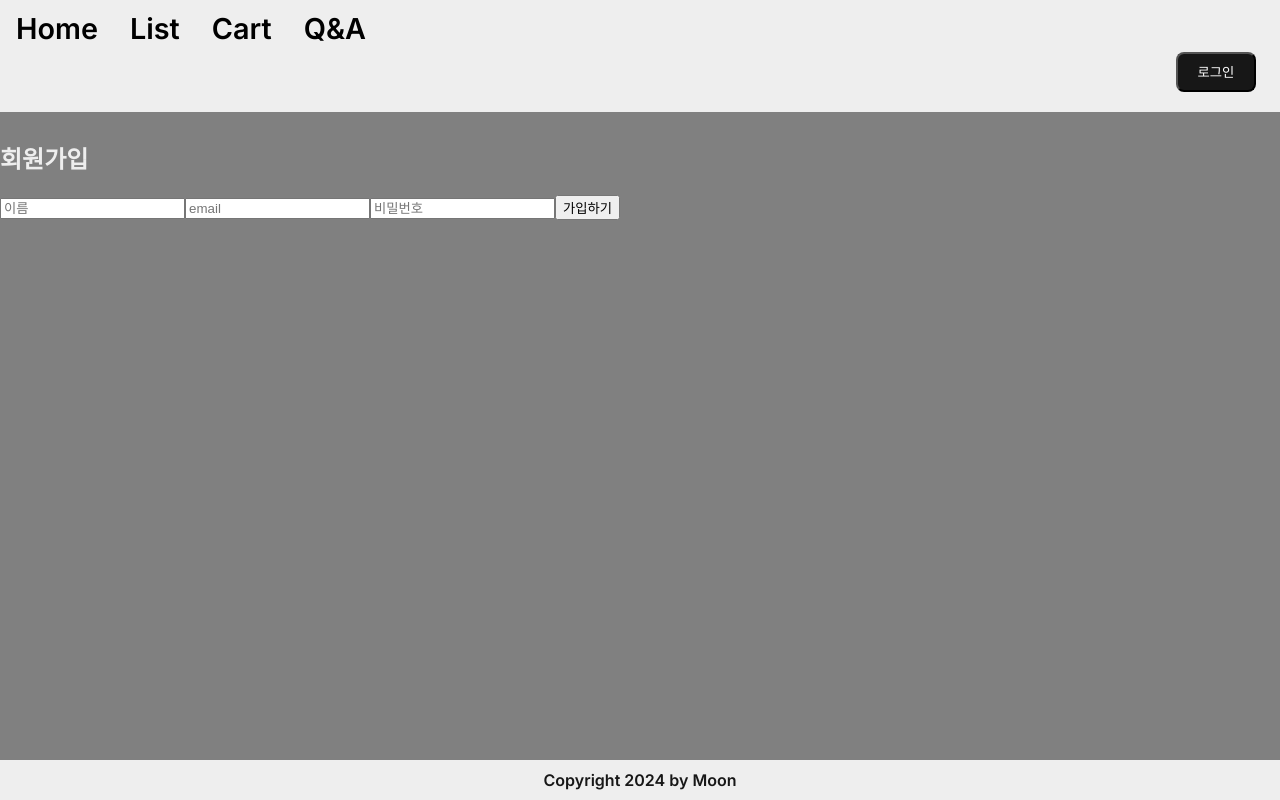
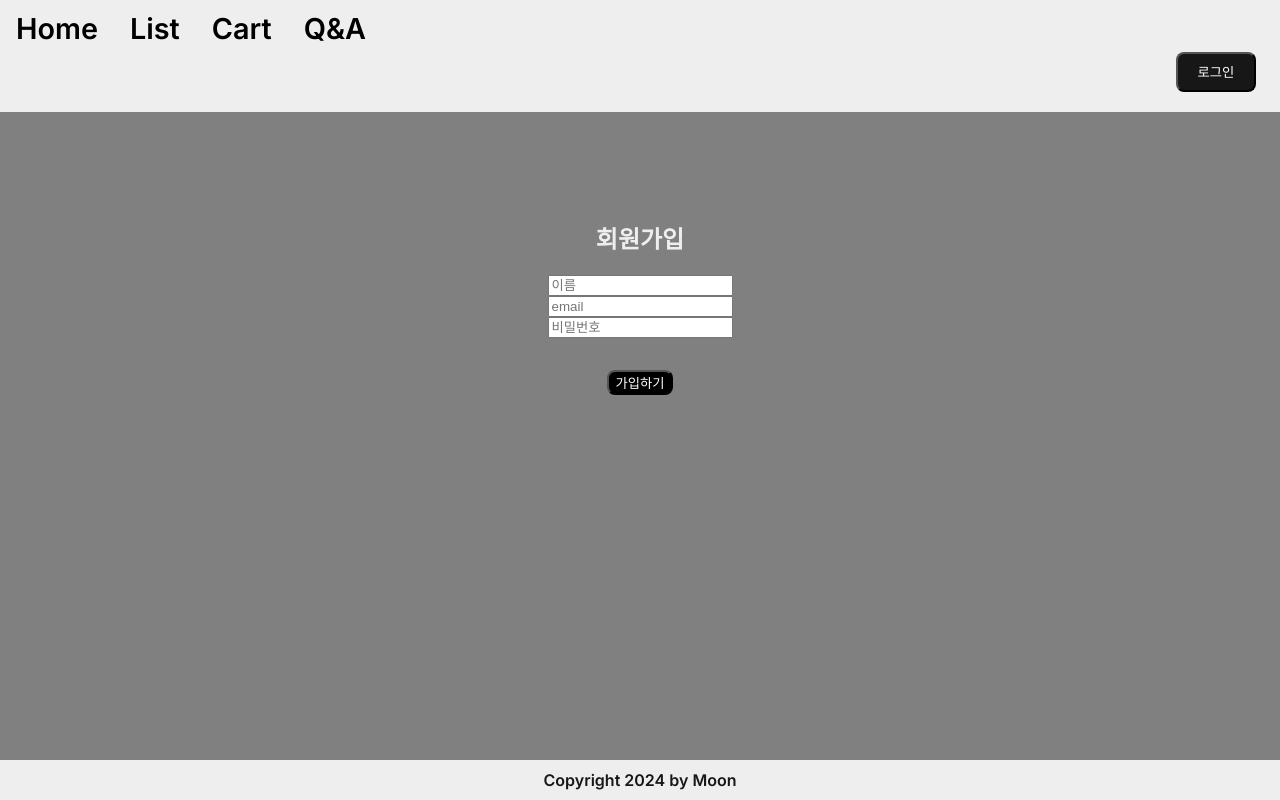
Before and after one commit to mongzii/M-market-ts, a Next.js app: page /member in a window 1280 px wide. Built offline with nearby package versions, Linux system fonts and the light colour scheme; no server answers.

Commit message:
feat: member페이지정리

```diff
--- a/app/globals.css
+++ b/app/globals.css
@@ -533,3 +533,28 @@ body {
     }
   }
 }
+
+/* --------------------회원가입------------------------ */
+.member-body {
+  /* border: 5px solid black; */
+  padding-top: 5rem;
+  /* height: 100vh; */
+}
+.member-title {
+  /* border: 5px solid red; */
+  display: flex;
+  justify-content: center;
+}
+.member-main {
+  /* border: 5px solid blue; */
+  display: flex;
+  flex-direction: column;
+  justify-content: center;
+  align-items: center;
+  > button {
+    background-color: black;
+    color: white;
+    border-radius: 0.5rem;
+    margin-top: 2rem;
+  }
+}
--- a/app/member/page.tsx
+++ b/app/member/page.tsx
@@ -2,9 +2,9 @@
 
 export default function Member() {
   return (
-    <div>
-      <h2>회원가입</h2>
-      <form method="POST" action="/api/auth/signup">
+    <div className="member-body">
+      <h2 className="member-title">회원가입</h2>
+      <form method="POST" action="/api/auth/signup" className="member-main">
         <input name="name" type="text" placeholder="이름" />
         <input name="email" type="text" placeholder="email" />
         <input name="password" type="password" placeholder="비밀번호" />
```
